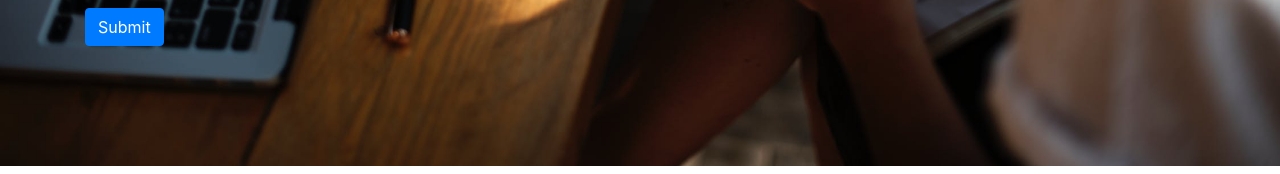
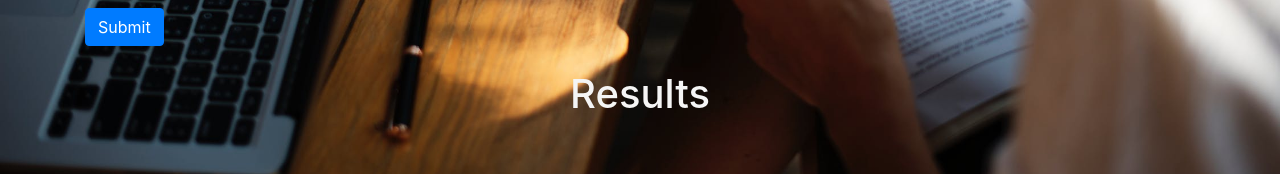
Before and after one commit to blnicholson/react-search-newyorktimes, a React (Create React App) app: page / in a window 1280 px wide. Shown: the part 593-767 px from the top of the page. Built offline with nearby package versions, Linux system fonts and the light colour scheme.

Commit message:
adding styling

```diff
--- a/src/components/SearchForm/SearchForm.js
+++ b/src/components/SearchForm/SearchForm.js
@@ -1,6 +1,8 @@
 import React from "react";
 import "./SearchForm.css";
 
+
+//Search form for searching articles
  const SearchForm = props => (
     <div className = "container">
         <form className = "search">
--- a/src/index.css
+++ b/src/index.css
@@ -1,11 +1,9 @@
 body {
-  margin: 0;
-  padding: 0;
-  font-family: -apple-system, BlinkMacSystemFont, "Segoe UI", "Roboto", "Oxygen",
-    "Ubuntu", "Cantarell", "Fira Sans", "Droid Sans", "Helvetica Neue",
-    sans-serif;
-  -webkit-font-smoothing: antialiased;
-  -moz-osx-font-smoothing: grayscale;
+
+    background-image:url("./pages/Articles/newspaper.jpg");
+    background-repeat:no-repeat;
+    background-position:fixed;
+    background-size:cover;
 }
 
 code {
--- a/src/pages/Articles/Articles.css
+++ b/src/pages/Articles/Articles.css
@@ -1,8 +1,4 @@
-body{
-    background-image:url("newspaper.jpg");
-    background-repeat:no-repeat;
-    background-position:fixed;
-    background-size:cover;
-    background-position: center;
-
+h1{
+    text-align: center;
+    color:whitesmoke;
 }
--- a/src/pages/Articles/Articles.js
+++ b/src/pages/Articles/Articles.js
@@ -5,17 +5,16 @@ import "./Articles.css";
 
 
 class Articles extends Component {
+
+  //Setting the state
   state = {
     topic: "",
     startDate: "",
     endDate: "",
     articleResult: [],
-
   };
 
-
-
-
+  //input change
   handleInputChange = event => {
     const { name, value } = event.target;
     this.setState({
@@ -46,9 +45,6 @@ class Articles extends Component {
 
   };
 
-
-
-
   render() {
     return (
       <div className="background">
@@ -57,6 +53,8 @@ class Articles extends Component {
           handleInputChange={this.handleInputChange}
         />
         <br />
+        <h1>Results</h1>
+        <br></br>
         <div className="container">
           <div className="row">
             <div className="col-md-12">
@@ -92,6 +90,7 @@ class Articles extends Component {
         </div>
 
 
+
       </div>
     );
   }
--- a/src/pages/SavedArticles/SavedArticles.css
+++ /dev/null
@@ -1,8 +0,0 @@
-body{
-    background-image:url("../Articles/newspaper.jpg");
-    background-repeat:no-repeat;
-    background-position:fixed;
-    background-size:cover;
-    background-position: center;
-
-}
--- a/src/pages/SavedArticles/SavedArticles.js
+++ b/src/pages/SavedArticles/SavedArticles.js
@@ -14,7 +14,7 @@ class SavedArticles extends Component {
     this.showArticles();
   }
 
-  // //Get saved articles
+  // //Get saved articles from the db
   showArticles = () => {
     API.getSaved()
       .then(res =>
@@ -29,6 +29,7 @@ class SavedArticles extends Component {
       .catch(err => console.log(err));
   };
 
+  //Delete button for deleting articles from the db
   handleDeleteArticle = article => {
     API.deleteArticle(article._id)
     .then(res => this.showArticles())
@@ -40,6 +41,9 @@ class SavedArticles extends Component {
       <div className="container">
       <div className="row">
         <div className="col-md-12">
+        <div className="result">
+          <h1 className="articlesResults">Saved Articles</h1>
+        </div>
           {this.state.savedArticles.map((save, i) => (
             <div key={i} className="card">
               <div className="card-body">
```
